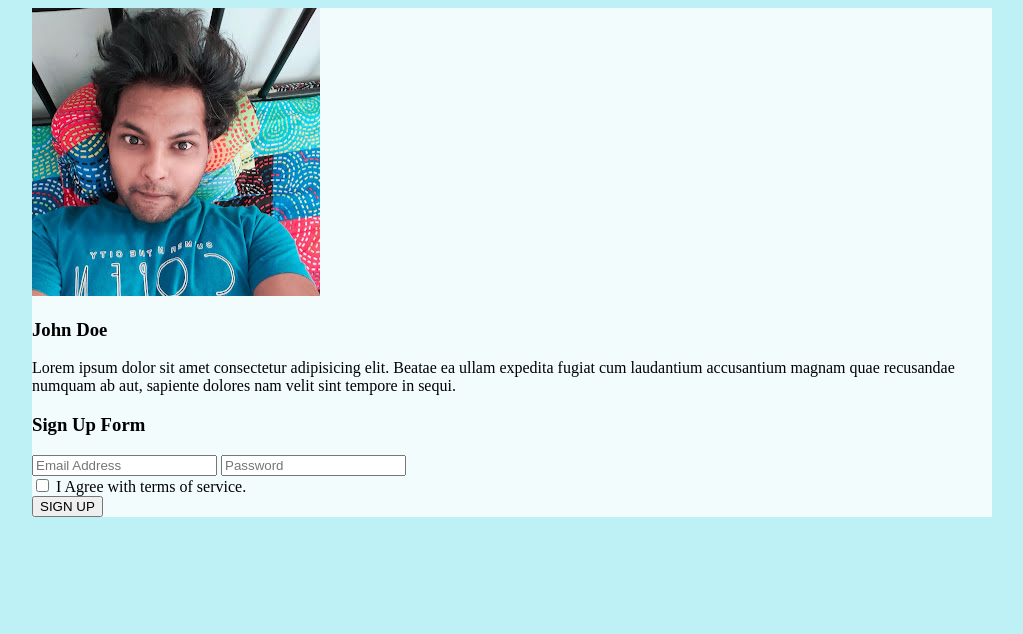
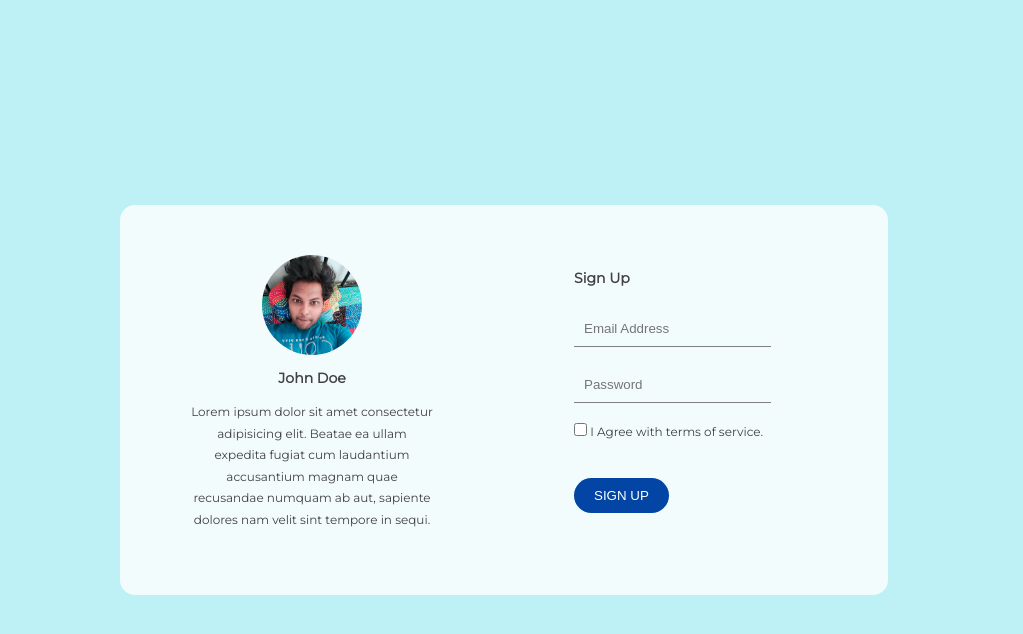
Before and after one commit to ChanduSharma/simple-signup-page, a plain HTML site: page index.html in a window 1280 px wide. Shown: the whole page, without its empty margins (136-1159 px from the left). Drawn offline with Linux system fonts and the light colour scheme.

Commit message:
final page

```diff
--- a/css/style.css
+++ b/css/style.css
@@ -1,11 +1,57 @@
 body {
+    margin: 0;
+    padding: 0;
     background-color: #BDF1F6;
+    font-family: 'Montserrat', sans-serif;
+    font-size: 0.75rem;
+    color: rgba(66,66,66 ,1);
     height: 100vh;
     width: 100vw;
+    display: flex;
+    justify-content: center;
+    align-items: center;
 }
 
 main {
     background-color: #F2FCFC;
-    width: 75%;
+    width: 60%;
+    display: flex;
+    border-radius: 15px;
+}
+
+p {
+    line-height: 1.8;
+}
+
+section, form {
+    width: 50%;
+    padding: 50px 70px;
+}
+
+section {
+    text-align: center;
+}
+
+input {
+    border: none;
+    margin: 10px 0px;
+    padding: 10px 10px;
+    background-color: inherit;
+    border-bottom: 1px solid gray;
+}
+
+button {
+    margin: 2rem 0;
+    border: none;
+    padding: 10px 20px;
+    border-radius: 25px;
+    background-color: #0245A5;
+    color: white;
+}
+
+img {
+    width: 100px;
+    border-radius: 50%;
+    display: block;
     margin: 0 auto;
 }
--- a/index.html
+++ b/index.html
@@ -3,6 +3,7 @@
 <head>
     <meta charset="UTF-8">
     <meta name="viewport" content="width=device-width, initial-scale=1.0">
+    <link href="https://fonts.googleapis.com/css?family=Montserrat" rel="stylesheet">
     <link rel="stylesheet" href="css/style.css">
     <title>Document</title>
 </head>
@@ -14,9 +15,10 @@
         <p>Lorem ipsum dolor sit amet consectetur adipisicing elit. Beatae ea ullam expedita fugiat cum laudantium accusantium magnam quae recusandae numquam ab aut, sapiente dolores nam velit sint tempore in sequi.</p>
     </section>
     <form class="signup-form" action="" method="post">
-        <h3>Sign Up Form</h3>
+        <h3>Sign Up</h3>
         <div>
             <input type="email" name="email" placeholder="Email Address">
+            <br>
             <input type="password" name="password" placeholder="Password">
         </div>
         <div>
```
